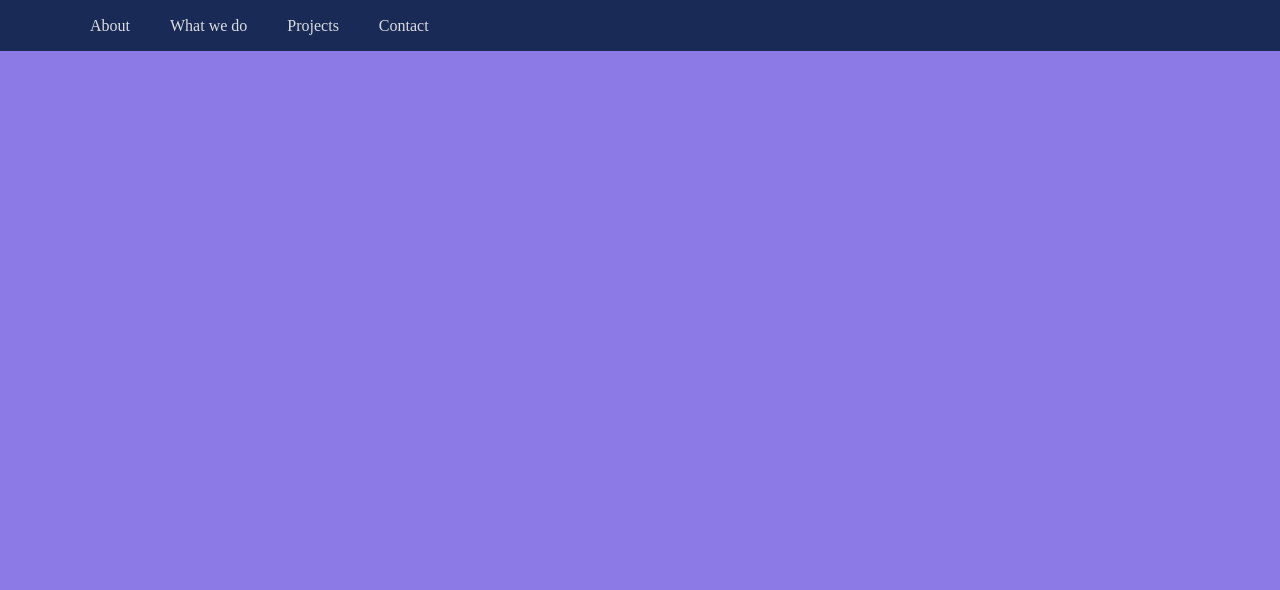
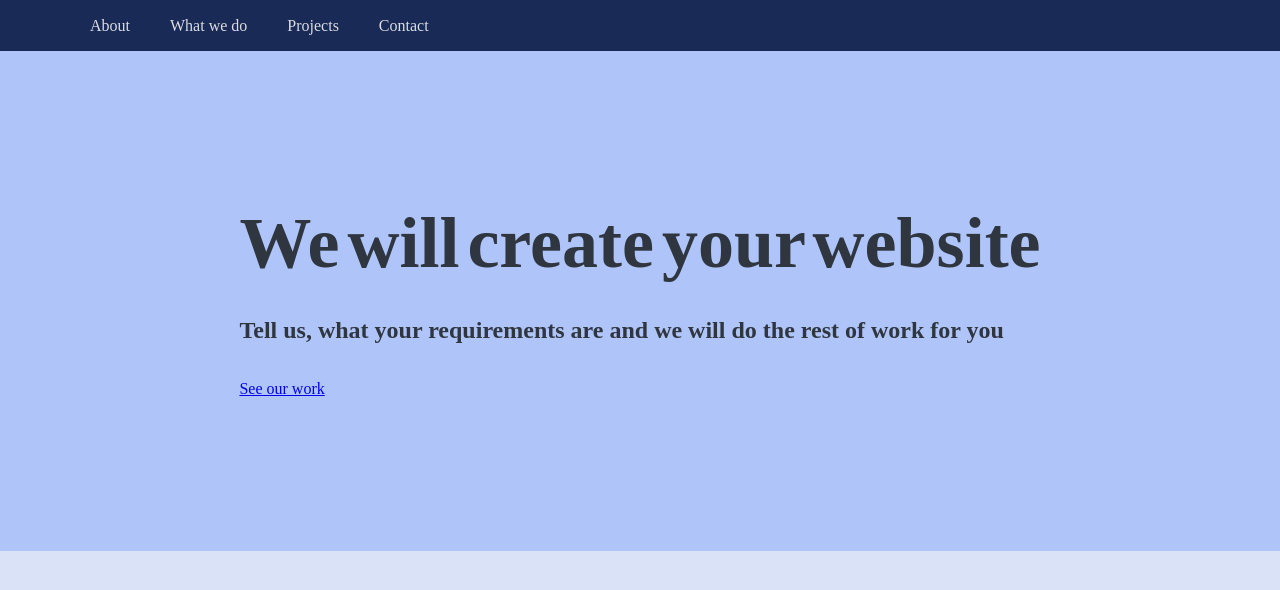
Before and after one commit to plecicki/kodilla-full-stack, a website: page 1-Praktyka-CSS-i-RWD/index.html in a window 1280 px wide. Drawn offline with Linux system fonts and the light colour scheme; a web font is replaced by a local one.

Commit message:
Flexbox basics

```diff
--- a/1-Praktyka-CSS-i-RWD/index.html
+++ b/1-Praktyka-CSS-i-RWD/index.html
@@ -23,5 +23,12 @@
                 </ul>
             </div>
         </nav>
+        <header class="splash">
+            <div class="splash-inner">
+                <h1 class="page-title">We will create <span>your website</span></h1>
+                <h2 class="page-subtitle">Tell us, what your requirements are and we will do the rest of work for you</h2>
+                <a href="#" class="btn btn-one">See our work</a>
+            </div>
+        </header>
     </body>
 </html>
--- a/1-Praktyka-CSS-i-RWD/style.scss
+++ b/1-Praktyka-CSS-i-RWD/style.scss
@@ -1,7 +1,8 @@
 // Variables
-$main-background-color: #8c7ae6;
-$main-yellow-color: #192a56;
-$main-green-color: #44bd32;
+$main-background-color: #d9e2f7;
+$main-dark-blue-color: #192a56;
+$main-blue-color: #6079b6;
+$main-light-blue-color: #afc4f8;
 
 $dark-text-color: #2f3640;
 $hover-dark-text-color: #616f83;
@@ -37,7 +38,7 @@ section {
 
 // Navigation
 .navigation {
-    background: $main-yellow-color;
+    background: $main-dark-blue-color;
     padding: 12px 0;
     ul {
         padding: 0;
@@ -69,7 +70,7 @@ section {
                     display: block;
                     margin: 0 auto;
                     position: absolute;
-                    background: $main-green-color;
+                    background: $main-blue-color;
                     li {
                         a {
                             text-decoration: none;
@@ -86,3 +87,31 @@ section {
         }
     }
 }
+
+// Splash
+.splash {
+    background: $main-light-blue-color;
+    color: $dark-text-color;
+    min-height: 500px;
+    display: flex;
+    .splash-inner {
+        margin: auto;
+        max-width: 70%;
+        h1 {
+            font-family: $twinkle-star-font;
+            margin: 0;
+            font-size: 72px;
+            word-spacing: -10px;
+            font-weight: 700;
+            line-height: 1.2;
+            span {
+                font-family: $sour-gummy-font;
+            }
+        }
+        h2 {
+            margin: 24px 0;
+            font-size: 400;
+            font-size: 16;
+        }
+    }
+}
```
Also changed, not shown: 1-Praktyka-CSS-i-RWD/style.css.
